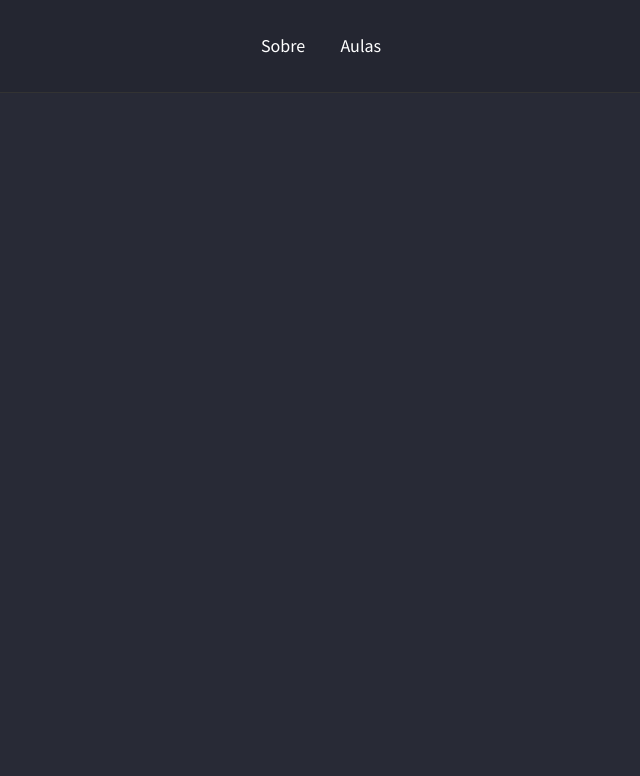
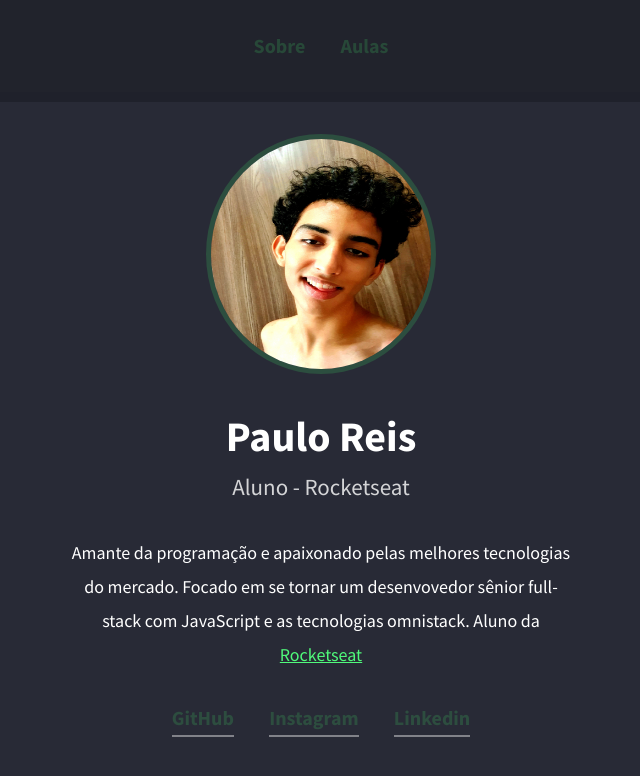
Before and after one commit to pauloreis7/Modulo-02-LaunchBase, a plain HTML site: page index.html in a window 1280 px wide. Shown: the whole page, without its empty margins (319-959 px from the left). Drawn offline with Linux system fonts and the light colour scheme.

Commit message:
Prosseguindo com a criação dos sites, melhorando o css
Prosseguindo com o curso e com a criação dos sites, aplicando e melhorando os conceitos com HTML e JS e CSS.

```diff
--- /dev/null
+++ b/desafiosHTML/dasafio_2-2/styles.css
@@ -0,0 +1,156 @@
+@import url('https://fonts.googleapis.com/css?family=Source+Sans+Pro:400,700&display=swap');
+
+* {
+    margin: 0;
+    padding: 0;
+    border: 0;
+}
+
+body {
+    background:#171920;
+    font-family: 'Roboto', sans-serif;
+    color: rgb(255, 248, 248);
+}
+
+header {
+    padding: 30px;
+    background: rgba(0, 0, 0, 0.2);
+    border-bottom: 10px solid rgba(23, 25, 32, .4);
+}
+
+header img {
+    width: 230px;
+    height: 52px;
+    margin-bottom: -30px;
+    margin-left: 15px;
+}
+
+.links {
+    text-align: center;
+}
+
+.links a {
+    margin: 0 30px;
+    text-decoration: none;
+    font-weight: bold;
+    color: rgba(58, 185, 90, 0.25);
+    font-size: 22px;
+}
+
+.links a:hover {
+    color: #3db95c;
+    transition: color 250ms;
+}
+
+#wrapper {
+    text-align: center;
+    padding: 32px;
+}
+
+#wrapper img {
+    width: 230px;
+    height: 230px;
+    border-radius: 50%;
+    border: 5px solid white;
+
+    margin-bottom: 32px;
+}
+
+#wrapper img:hover {
+    border: 6px solid #37d65f;
+}
+
+#wrapper h1 {
+    font-size: 40px;
+    font-weight: bold;
+    line-height: 50px;
+    margin-bottom: 32px;
+}
+
+#wrapper h2 {
+    font-size: 32px;
+    opacity: .8;
+    line-height: 42px;
+    font-weight: normal;
+    margin-top: 5px;
+}
+
+#wrapper p {
+    max-width: 500px;
+    margin: 28px auto;
+
+    font-size: 20px;
+    line-height: 30px;
+}
+
+#tecnologies {
+    padding: 32px;
+    background-color: rgba(0, 0, 0, 0.2);
+    margin: auto;
+    width: 800px;
+    height: 260px;
+    border-radius: 20px;
+
+    box-shadow: 1px 1px 1px rgba(0, 0, 0, 0.6);
+
+}
+#tecnologies img {
+    opacity: .5;
+
+    width: 230px;
+    height: 230px;
+
+    margin: 15px 50px;
+
+    display: inline-block;
+
+}
+
+#tecContent {
+    position: absolute;
+    top: 740px;
+    left: 600px;
+    text-align: center;
+}
+
+#tecContent h1 {
+    font-size: 24px;
+    font-weight: bold;
+
+    max-width: 440px;
+    display: inline-flex;
+
+    line-height: 34px;
+    margin-bottom: 10px;
+    text-align: center;
+}
+#tecContent h2 {
+    display: block;
+    margin-bottom: 15px;
+    font-size: 22px;
+    line-height: 32px;
+}
+
+#tecContent li {
+    display: block;
+    font-size: 20px;
+    max-height: 30px;
+    text-align: left;
+    line-height: 30px;
+}
+
+#tecContent ul {
+    margin-bottom: 5px;
+    display: inline-block;
+
+}
+
+#footer-links {
+    margin: 50px auto;
+
+}
+
+#footer-links a {
+    border-bottom: 2px solid rgba(255, 255, 255, 0.411);
+    padding: 5px;
+}
--- a/index.html
+++ b/index.html
@@ -10,45 +10,7 @@
 
         <!--CSS: Formatação. Todas as linhas precisão ser finalizadas com ; exeto a última. Segue o modo cascata. Para Estilizar uma parte do site utiliza-se os chamados seletores para indicar para o css qual área deve adquirir tal configurção. -->
 
-        <style>
-            @import url('https://fonts.googleapis.com/css?family=Source+Sans+Pro&display=swap');
-
-            * {
-                margin: 0;
-                padding: 0;
-                border: 0;
-            }
-
-            body {
-                background: #282a36;
-                color: white;
-                font-family: 'Source Sans Pro', sans-serif;
-            }
-
-            header {
-                padding: 32px;
-                border-bottom: 1px solid #333;
-                background: rgba(0, 0, 0, .1);
-            }
-
-            header div {
-                text-align: center;
-            }
-
-            header div a {
-                color: white;
-                font-size: 18px;
-                line-height: 28px;
-                margin: 0 16px;
-                text-decoration: none;
-            }
-
-            header div a:hover {
-                color: #50fa7b;
-                transition: color 200ms;
-            }
-
-        </style>
+       <link rel="stylesheet" href="styles.css" />
 
     </head>
 
@@ -63,6 +25,26 @@
 
         </header>
 
+        <div id="wrapper">
+
+            <img src="foto_user.png" alt="Paulo Reis" />
+
+            <h1>Paulo Reis</h1>
+
+            <h2>Aluno - Rocketseat</h2>
+
+            <p>Amante da programação e apaixonado pelas melhores tecnologias do mercado. Focado em se tornar um desenvovedor sênior full-stack com JavaScript e as tecnologias omnistack. Aluno da <a href="http://Rocketseat.com.br" target="_blank" >Rocketseat</a></p>
+
+            <div id="links-footer" class="links">
+
+                <a href="https://github.com/pauloreis7/" target="_blank">GitHub</a>
+                <a href="https://www.instagram.com/paulosilvadosreis/" target="_blank">Instagram</a>
+                <a href="https://br.linkedin.com/" target="_blank">Linkedin</a>
+
+            </div>
+
+        </div>
+
     </body>
 
 </html>
--- /dev/null
+++ b/styles.css
@@ -0,0 +1,91 @@
+@import url('https://fonts.googleapis.com/css?family=Source+Sans+Pro:400,700&display=swap');
+
+:root {
+    --color-green: #50fa7b;
+}
+
+* {
+    margin: 0;
+    padding: 0;
+    border: 0;
+}
+
+body {
+    background: #282a36;
+    color: white;
+    font-family: 'Source Sans Pro', sans-serif;
+}
+
+header {
+    padding: 32px;
+    border-bottom: 10px solid rgba(29, 32, 41, 0.418);
+    background: rgba(23, 25, 32, .4);
+}
+
+.links {
+    text-align: center;
+}
+
+.links a {
+    color: white;
+    font-weight: bold;
+    font-size: 20px;
+    color: rgba(58, 185, 90, 0.25);
+    line-height: 28px;
+    margin: 0 16px;
+    text-decoration: none;
+}
+
+.links a:hover {
+    color: var(--color-green);
+    transition: color 250ms;
+}
+
+#wrapper {
+    text-align: center;
+    padding: 32px;
+}
+
+#wrapper img {
+    width: 220px;
+    height: 230px;
+    border-radius: 50%;
+    border: 5px solid rgba(58, 185, 90, 0.25);
+
+    margin-bottom: 32px;
+}
+
+#wrapper img:hover {
+    border: 5px solid var(--color-green);
+    transition: 250ms;
+}
+
+#wrapper h1 {
+    font-size: 42px;
+    line-height: 52px;
+    font-weight: bold;
+}
+
+#wrapper h2 {
+    font-size: 23px;
+    line-height: 34px;
+    font-weight: normal;
+    margin-top: 8px;
+    opacity: 0.8;
+}
+
+#wrapper p {
+    max-width: 500px;
+    margin: 32px auto;
+    font-size: 18px;
+    line-height: 34px;
+}
+
+#wrapper p a {
+    color: var(--color-green);
+}
+
+#links-footer a{
+    padding-bottom: 5px;
+    border-bottom: 2px solid rgba(255, 255, 255, 0.411);
+}
```
Also changed, not shown: desafiosHTML/dasafio_2-2/index.html (added, +36 -0 lines), desafiosHTML/dasafio_2-2/rocket_about.html (added, +80 -0 lines), desafiosHTML/dasafio_2-2/images/favicon.ico (added), desafiosHTML/dasafio_2-2/images/logo.png (added), desafiosHTML/dasafio_2-2/images/main_rocket.jpg (added), desafiosHTML/dasafio_2-2/images/rocket_trofy.png (added), foto_user.png (added).
